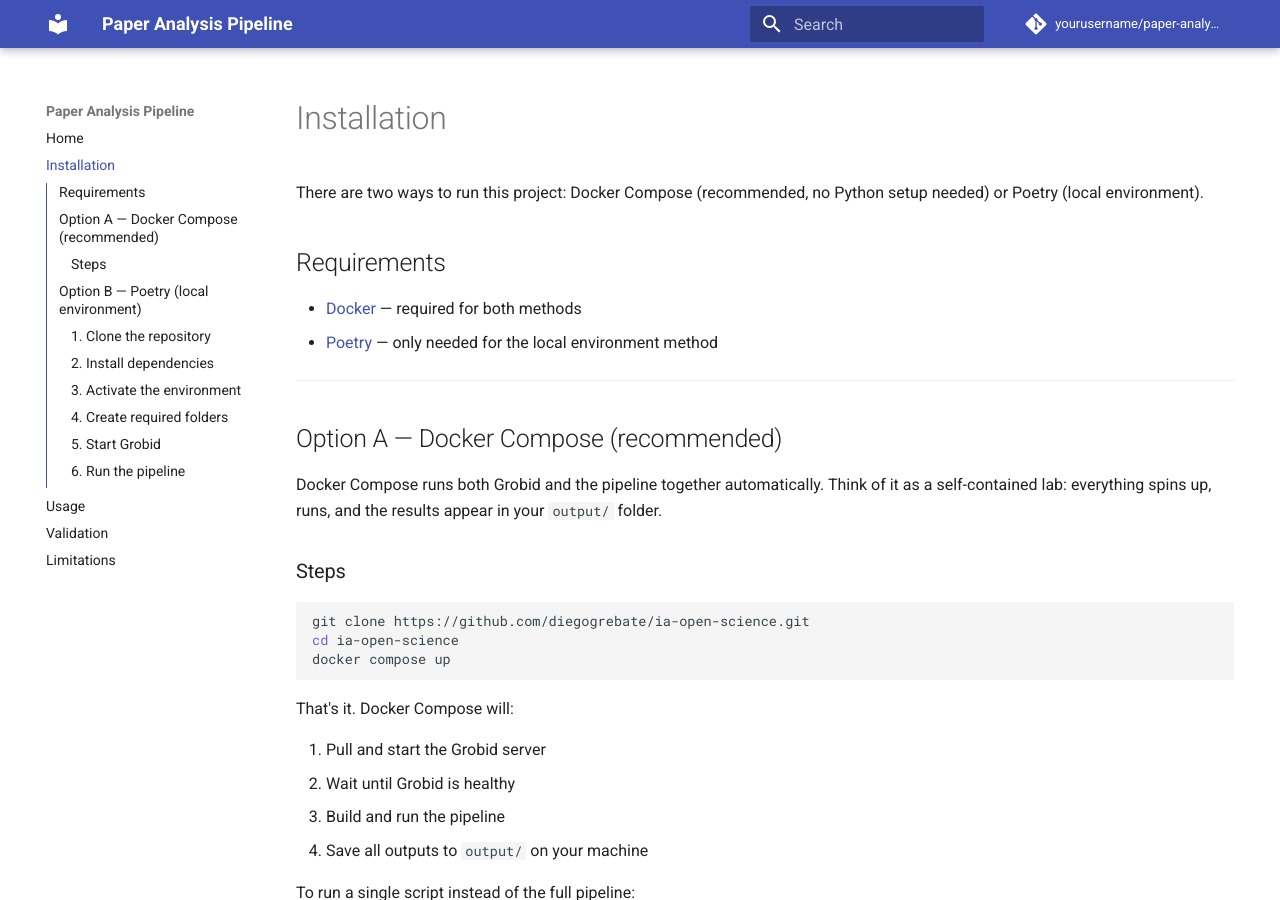
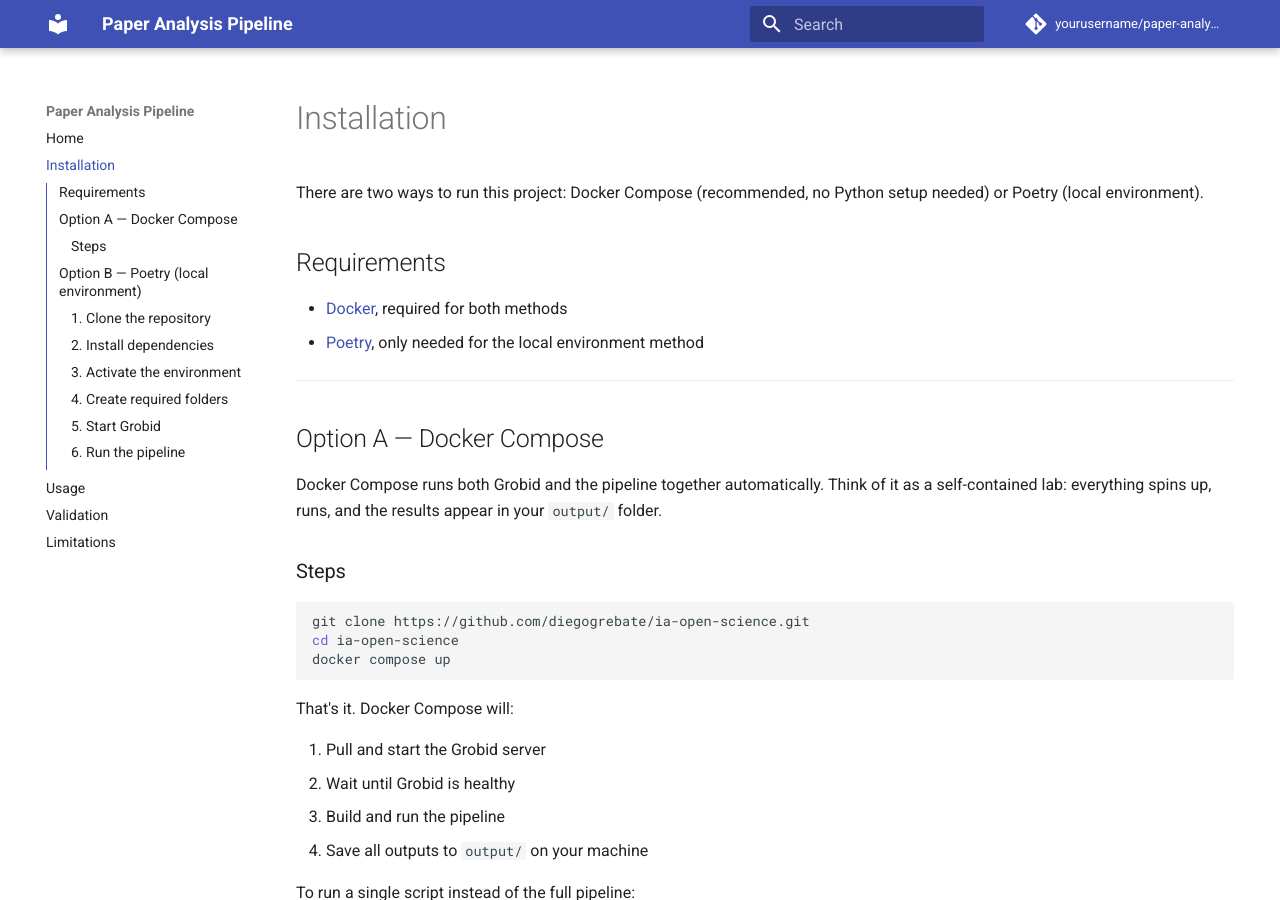
Before and after one commit to diegogrebate/ia-open-science, an MkDocs documentation site: the page built from docs/installation.md, in a window 1280 px wide and 900 px high. Built offline with MkDocs 1.6.1 and Material for MkDocs 9.7.7, drawn with Linux system fonts in a browser that asks for light colours; comment, search, counter and statistics services are not loaded.

Commit message:
Cleaned up codebase

```diff
--- a/docker-compose.yaml
+++ b/docker-compose.yaml
@@ -18,6 +18,5 @@ services:
     environment:
       - GROBID_URL=http://grobid:8070
     volumes:
-      # Mount output folder so results are accessible on your machine
       - ./output:/app/output
       - ./data:/app/data
--- a/docs/installation.md
+++ b/docs/installation.md
@@ -4,12 +4,12 @@ There are two ways to run this project: Docker Compose (recommended, no Python s
 
 ## Requirements
 
-- [Docker](https://docs.docker.com/get-docker/) — required for both methods
-- [Poetry](https://python-poetry.org/) — only needed for the local environment method
+- [Docker](https://docs.docker.com/get-docker/), required for both methods
+- [Poetry](https://python-poetry.org/), only needed for the local environment method
 
 ---
 
-## Option A — Docker Compose (recommended)
+## Option A — Docker Compose
 
 Docker Compose runs both Grobid and the pipeline together automatically. Think of it as a self-contained lab: everything spins up, runs, and the results appear in your `output/` folder.
 
```
Also changed, not shown: README.md (+5 -5 lines), docs/limitations.md (+1 -1 lines), docs/validation.md (+2 -2 lines), 7 other files.
